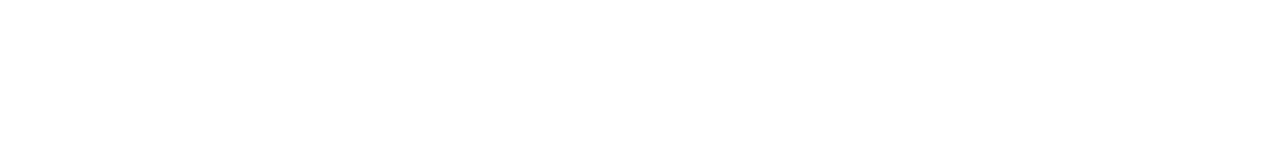
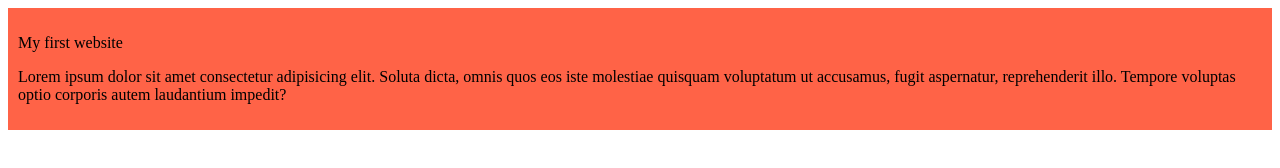
Before and after one commit to hamida-23/my-first-github-repo, a plain HTML site: page index.html in a window 1280 px wide. Drawn offline with Linux system fonts and the light colour scheme.

Commit message:
added the first

```diff
--- a/index.html
+++ b/index.html
@@ -4,8 +4,15 @@
     <meta charset="UTF-8">
     <meta name="viewport" content="width=device-width, initial-scale=1.0">
     <title>My First Ever Github Repo</title>
+    <link rel="stylesheet" href="styles/blog.css">
 </head>
 <body>
+    <div>
+        <p>My first website</p>
+        <p>Lorem ipsum dolor sit amet consectetur adipisicing elit. Soluta dicta, omnis quos eos iste molestiae quisquam voluptatum ut accusamus, fugit aspernatur, reprehenderit illo. Tempore voluptas optio corporis autem laudantium impedit?</p>
+
+
+    </div>
 
 </body>
 </html>
--- /dev/null
+++ b/styles/blog.css
@@ -0,0 +1,4 @@
+div{
+    background-color: tomato;
+    padding: 10px;
+}
```
